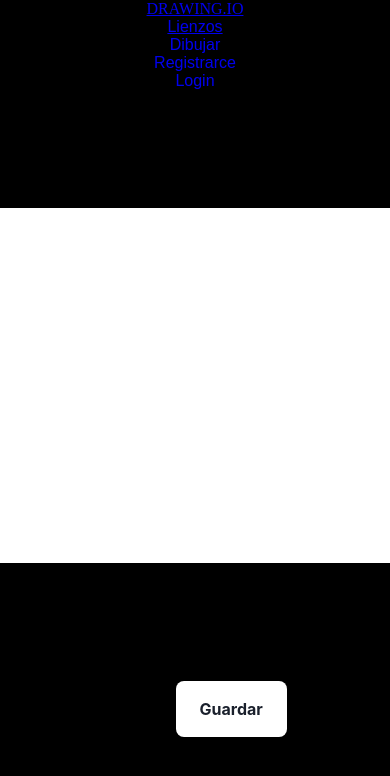
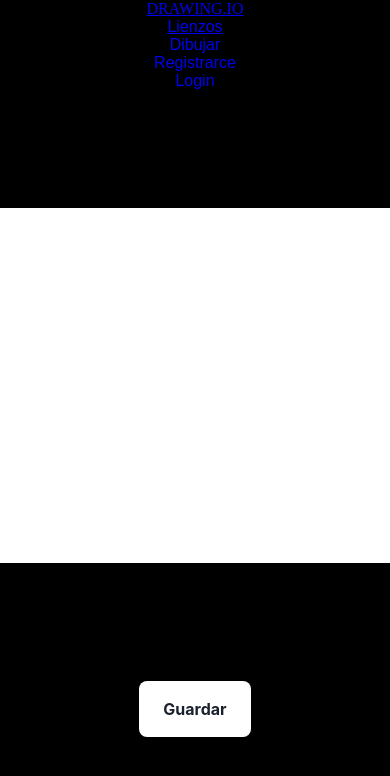
Before and after one commit to Kevin-Contreras/drawing2, a React (Vite) app: page / in a window 390 px wide. Shown: the top 776 px of the page. Built offline with nearby package versions, Linux system fonts and the light colour scheme; a web font is replaced by a local one.

Commit message:
responsive

```diff
--- a/src/App.css
+++ b/src/App.css
@@ -185,7 +185,6 @@ form{
   align-items: center;
   background: #FFFFFF;
   position: absolute;
-  left: 45%;
   border: 0 solid #E2E8F0;
   box-shadow: 0 4px 6px -1px rgba(0, 0, 0, 0.1), 0 2px 4px -1px rgba(0, 0, 0, 0.06);
   box-sizing: border-box;
--- a/src/components/canvas.jsx
+++ b/src/components/canvas.jsx
@@ -95,7 +95,10 @@ return(
         <main className='contenedor'>
         <canvas className="nuestroCanvas" width="900px" height="500px"></canvas>
         </main>
+        <div style={{display: "flex",justifyContent: "center"}}>
         <button class="button-47"  onClick={handleImageChange} role="button">Guardar</button>
+
+        </div>
 
         <ToastContainer
 position="top-right"
```
